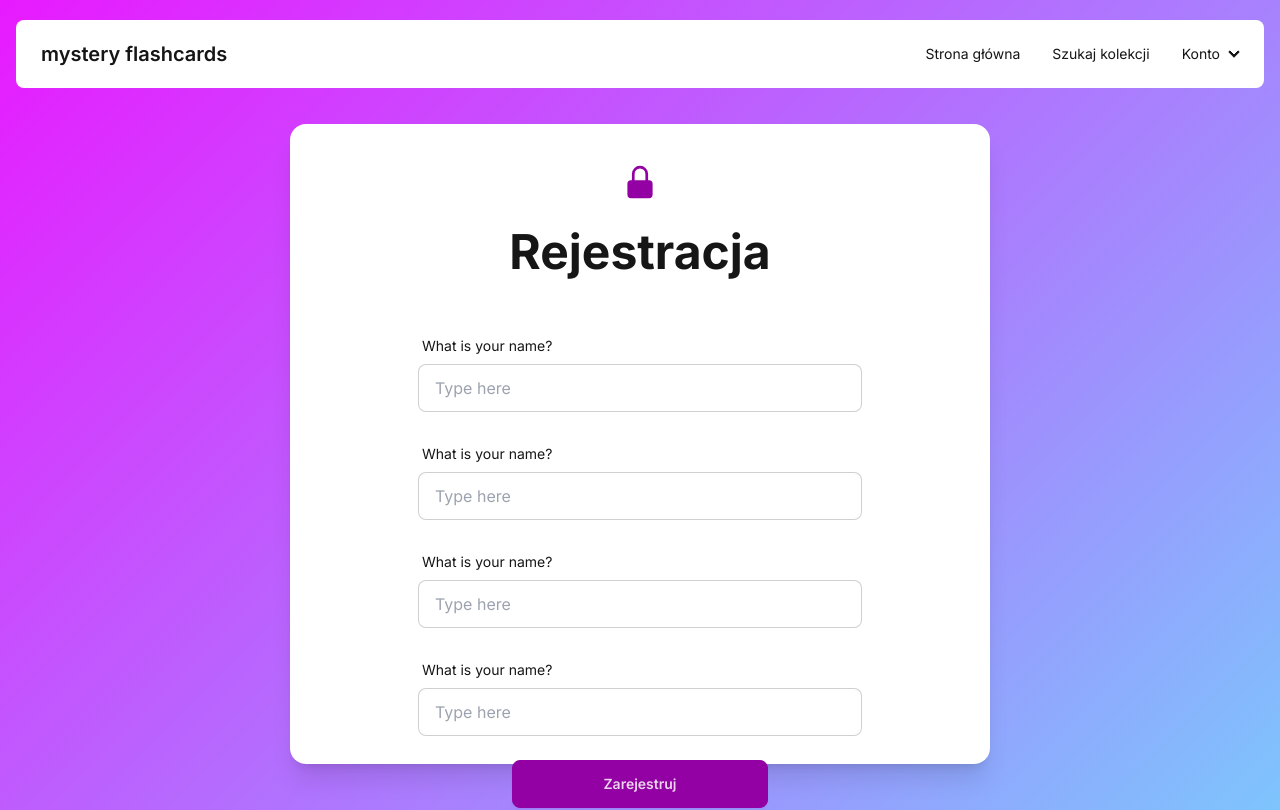
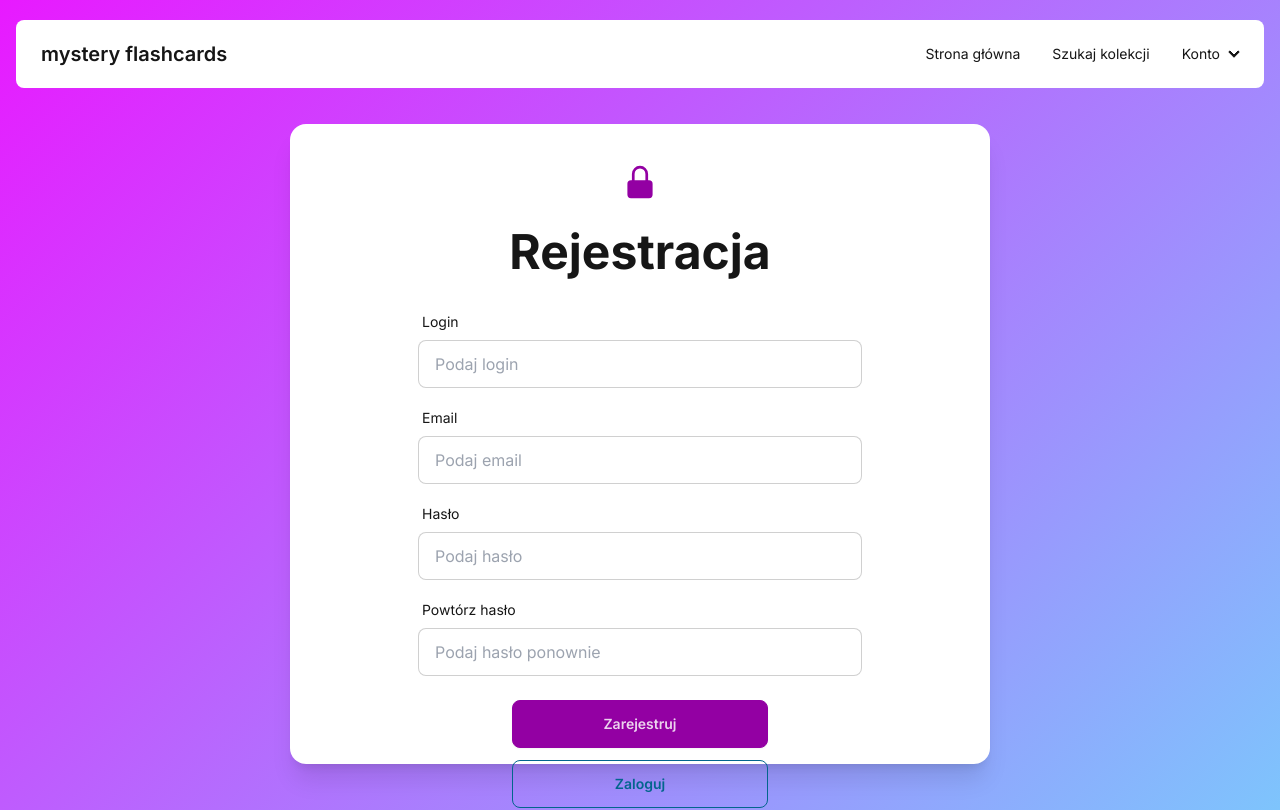
Before and after one commit to mk1808/Mystery-flashcards, a Next.js app in the folder mystery-flashcards/: page /1/register in a window 1280 px wide. Shown: the top 810 px of the page. Built offline with nearby package versions, Linux system fonts and the light colour scheme.

Commit message:
feature #61: add interaction to register page form

```diff
--- a/mystery-flashcards/app/[locale]/(auth)/register/page.tsx
+++ b/mystery-flashcards/app/[locale]/(auth)/register/page.tsx
@@ -1,36 +1,10 @@
+import RegisterForm from '@/components/auth/RegisterForm';
 import { fetchDictionary } from '@/dictionaries/dictionaries';
 import React from 'react'
 
 async function Register({ params }: { params: { locale: string } }) {
   const dictionary = await fetchDictionary(params.locale);
-  return (
-    <div className='px-24'>
-      {renderInput()}
-      {renderInput()}
-      {renderInput()}
-      {renderInput()}
-
-      <div className='grid justify-center mt-6'>
-        <button className="btn btn-primary mb-3 btn-wide">Zarejestruj </button>
-        <button className="btn btn-secondary btn-outline  mb-3 btn-wide">Zaloguj</button>
-      </div >
-    </div>
-  )
-
-
-  function renderInput() {
-    return (
-      <div className="mt-6">
-        <label className="form-control w-full ">
-          <div className="label">
-            <span className="label-text">What is your name?</span>
-          </div>
-          <input type="text" placeholder="Type here" className="input input-bordered w-full" />
-        </label>
-      </div>
-    )
-  }
-
+  return <RegisterForm dictionary={dictionary} />
 }
 
 export default Register
--- a/mystery-flashcards/app/api/auth/register/route.ts
+++ b/mystery-flashcards/app/api/auth/register/route.ts
@@ -11,11 +11,11 @@ export async function POST(request: NextRequest) {
 
     const existingUser = await User.findOne({ name: registerForm.name });
     if (existingUser) {
-        return new NextResponse('User already exists!', { status: 409 });
+        return new NextResponse(JSON.stringify({ message: 'User already exists!' }), { status: 409 });
     }
 
     if (registerForm.password !== registerForm.confirmPassword) {
-        return new NextResponse('Password do not match!', { status: 400 });
+        return new NextResponse(JSON.stringify({ message: 'Password do not match!' }), { status: 400 });
     }
 
     const newUser = {
@@ -28,5 +28,5 @@ export async function POST(request: NextRequest) {
 
     const user = await User.create(newUser);
 
-    return new NextResponse('User created!', { status: 201 });
+    return new NextResponse(JSON.stringify({ message: 'User created!' }), { status: 201 });
 }
--- /dev/null
+++ b/mystery-flashcards/components/auth/RegisterForm.tsx
@@ -0,0 +1,69 @@
+"use client"
+import { useForm } from 'react-hook-form';
+import MyInput from '../common/form/MyInput';
+import { isFieldValid } from '@/utils/client/FormUtils';
+import useRest from '@/hooks/useRest';
+import { useRouter } from 'next/navigation';
+
+export default function RegisterForm({ dictionary }: { dictionary: any }) {
+    const { registerRequest } = useRest();
+    const router = useRouter();
+    const {
+        register,
+        handleSubmit,
+        watch,
+        getFieldState,
+        formState,
+        reset
+    } = useForm<RegisterForm>({ mode: 'onBlur' });
+
+    const goToLogin = () => router.push('/login')
+    const onErrors = (errors: any) => console.error(errors);
+    const isValid = (name: string) => isFieldValid(name, formState, getFieldState);
+    const validatePassword = (confirmPassword: string) => watch("password") === confirmPassword || "Password do not match";
+
+    async function onSubmit(data: RegisterForm, e: any) {
+        try {
+            const response = await registerRequest(data);
+            goToLogin();
+        } catch (error) {
+            console.log(error);
+        }
+    };
+
+    return (
+        <form onSubmit={handleSubmit(onSubmit, onErrors)}>
+            <div className='px-24'>
+
+                <MyInput
+                    label={dictionary.common.name}
+                    placeholder={dictionary.common.fillName}
+                    inputParams={{ ...register("name", { required: true, minLength: 3 }) }}
+                    isValid={isValid("name")} />
+                <MyInput
+                    label={dictionary.common.email}
+                    placeholder={dictionary.common.fillEmail}
+                    type="email"
+                    inputParams={{ ...register("mail", { required: true, pattern: /^[\w-\.]+@([\w-]+\.)+[\w-]{2,4}$/g }) }}
+                    isValid={isValid("mail")} />
+                <MyInput
+                    label={dictionary.common.password}
+                    placeholder={dictionary.common.fillPassword}
+                    type="password"
+                    inputParams={{ ...register("password", { required: true, minLength: 8 }) }}
+                    isValid={isValid("password")} />
+                <MyInput
+                    label={dictionary.common.confirmPassword}
+                    placeholder={dictionary.common.fillConfirmPassword}
+                    type="password"
+                    inputParams={{ ...register("confirmPassword", { required: true, validate: validatePassword }) }}
+                    isValid={isValid("confirmPassword")} />
+
+                <div className='grid justify-center mt-6'>
+                    <button type="submit" className="btn btn-primary mb-3 btn-wide">{dictionary.common.register}</button>
+                    <button type="button" className="btn btn-secondary btn-outline mb-3 btn-wide" onClick={goToLogin}>{dictionary.common.login}</button>
+                </div>
+            </div>
+        </form>
+    )
+}
--- a/mystery-flashcards/dictionaries/pl.json
+++ b/mystery-flashcards/dictionaries/pl.json
@@ -27,7 +27,11 @@
         "name":"Login",
         "password":"Hasło",
         "fillName":"Podaj login",
-        "fillPassword":"Podaj hasło"
+        "fillPassword":"Podaj hasło",
+        "email": "Email",
+        "fillEmail": "Podaj email",
+        "confirmPassword": "Powtórz hasło",
+        "fillConfirmPassword": "Podaj hasło ponownie"
 
     }
 }
--- a/mystery-flashcards/hooks/useRest.ts
+++ b/mystery-flashcards/hooks/useRest.ts
@@ -1,12 +1,28 @@
 import React from 'react'
 
 function useRest() {
+
+    const onResponse = async (response: any) => {
+        if (response.status >= 200 && response.status < 300) {
+            return response.json();
+        }
+        const body = await response.json();
+        return Promise.reject({ status: response.status, body });
+    }
+
     const login = (loginForm: LoginForm) => fetch(`http://localhost:3000/api/auth/login`, {
         cache: 'no-store',
         method: 'POST',
         body: JSON.stringify(loginForm)
-    }).then(resp => resp.json());
-    return { login };
+    }).then(onResponse);
+
+    const registerRequest = (registerForm: RegisterForm) => fetch(`http://localhost:3000/api/auth/register`, {
+        cache: 'no-store',
+        method: 'POST',
+        body: JSON.stringify(registerForm)
+    }).then(onResponse);
+
+    return { login, registerRequest };
 }
 
 export default useRest
```
